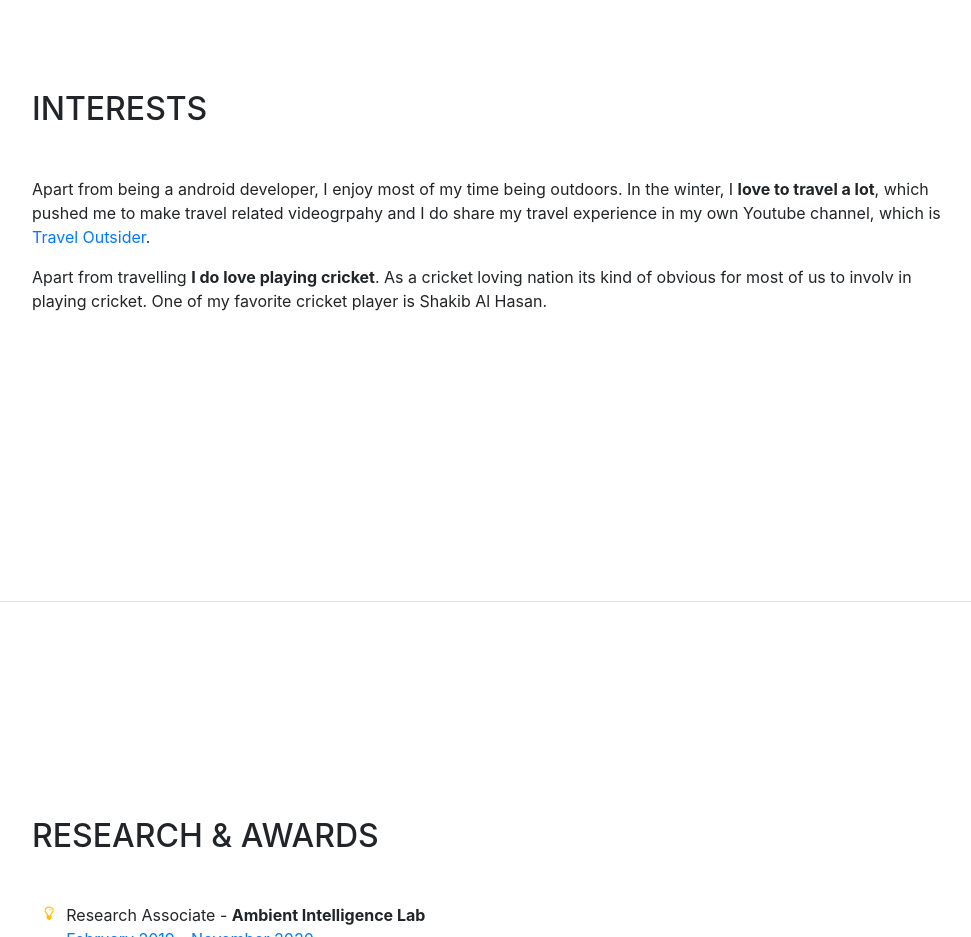
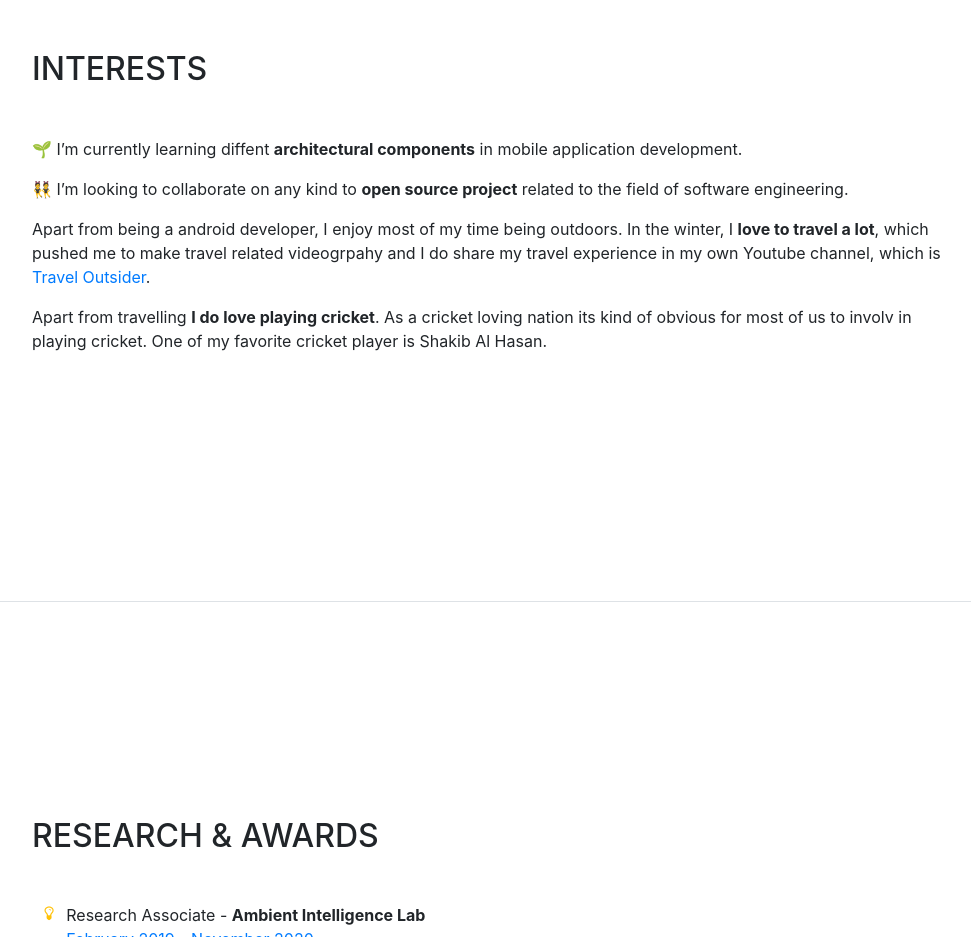
Before and after one commit to shakiz/shakiz.github.io, a website with bundled scripts: page index.html in a window 1280 px wide. Shown: the part 4500-5437 px from the top of the page, without its empty margins (288-1259 px from the left). Built offline with nearby package versions, Linux system fonts and the light colour scheme; a web font is replaced by a local one.

Commit message:
Update interest section

```diff
--- a/index.html
+++ b/index.html
@@ -299,6 +299,8 @@
       <section class="resume-section p-3 p-lg-5 d-flex flex-column" id="interests">
         <div class="my-auto">
           <h2 class="mb-5">Interests</h2>
+          <p>🌱 I’m currently learning diffent <b>architectural components</b> in mobile application development.</p>
+          <p>👯 I’m looking to collaborate on any kind to <b>open source project</b> related to the field of software engineering.</p>
           <p>Apart from being a android developer, I enjoy most of my time being outdoors. In the winter, I <b>love to travel a lot</b>, which pushed me to make travel related videogrpahy and I do share my travel experience in my own Youtube channel, which is <a href="https://www.youtube.com/@traveloutsider" target=”_blank”>Travel Outsider</a>.</p>
           <p class="mb-0">Apart from travelling <b>I do love playing cricket</b>. As a cricket loving nation its kind of obvious for most of us to involv in playing cricket. One of my favorite cricket player is Shakib Al Hasan.</p>
         </div>
```
